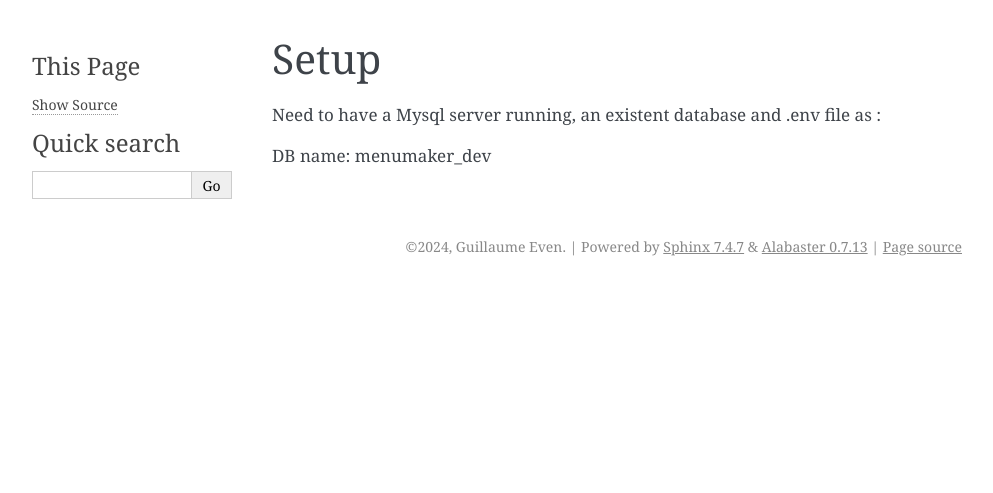
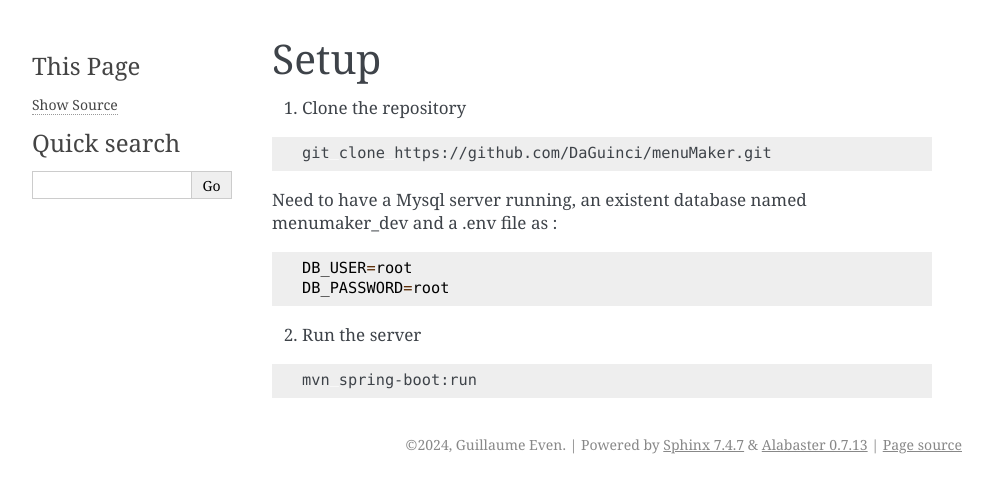
Before and after one commit to DaGuinci/menuMaker, a Sphinx documentation site: the page built from docs/setup.rst, in a window 1280 px wide. Shown: the top 493 px of the page, without its empty margins (148-1141 px from the left). Built offline with Sphinx 7.4.7, drawn with Linux system fonts in a browser that asks for light colours.

Commit message:
feat: update setup documentation and remove obsolete requirements.txt

```diff
--- a/docs/setup.rst
+++ b/docs/setup.rst
@@ -1,6 +1,23 @@
 Setup
 =====
 
-Need to have a Mysql server running, an existent database and .env file as :
+1. Clone the repository
 
-DB name: menumaker_dev
+.. code-block:: bash
+
+    git clone https://github.com/DaGuinci/menuMaker.git
+
+
+Need to have a Mysql server running, an existent database named menumaker_dev and a .env file as :
+
+.. code-block:: python
+
+        DB_USER=root
+        DB_PASSWORD=root
+
+
+2. Run the server
+
+.. code-block:: bash
+
+    mvn spring-boot:run
```
Also changed, not shown: requirements.txt (deleted, +0 -105 lines), 10 other files.
